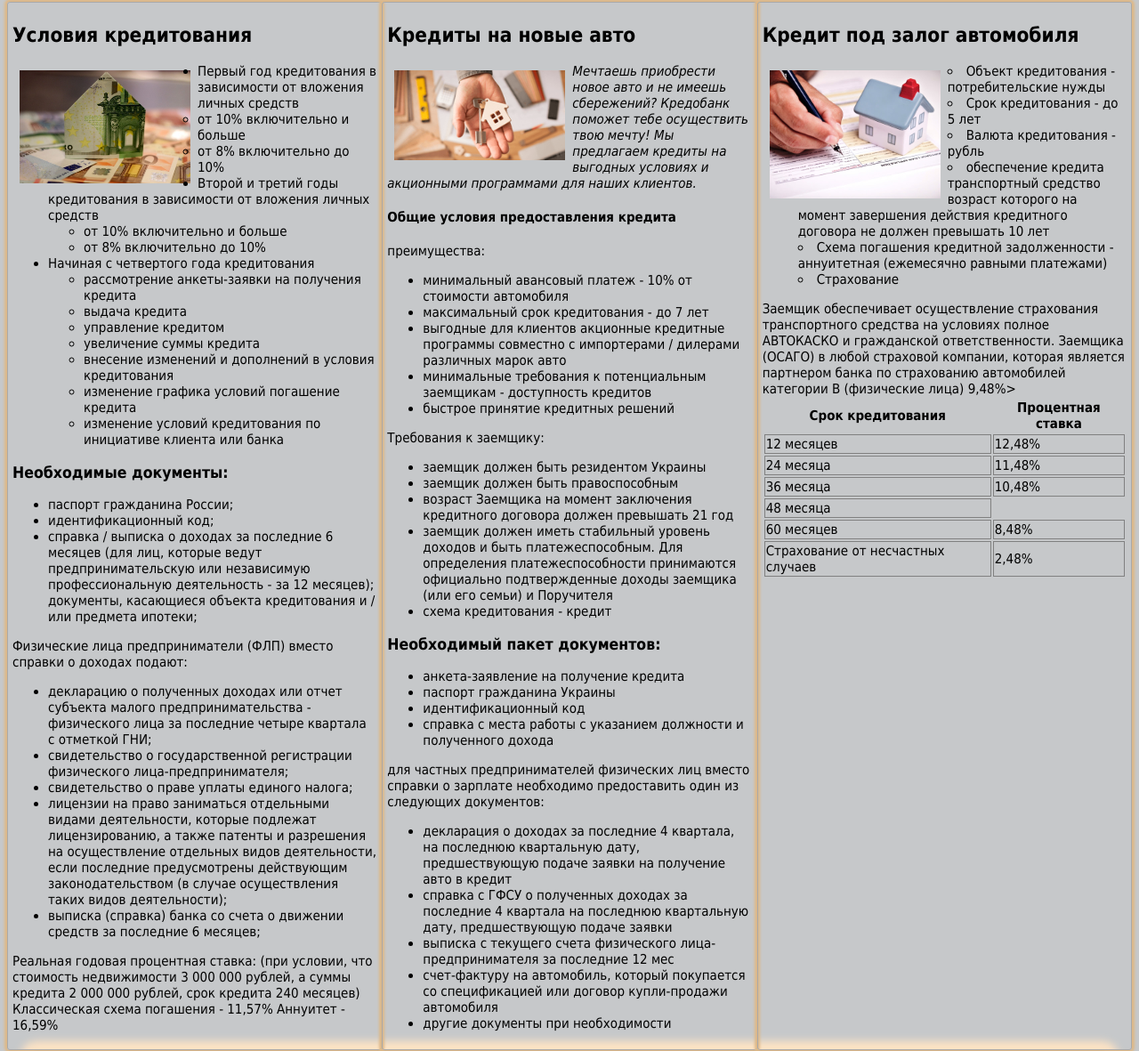
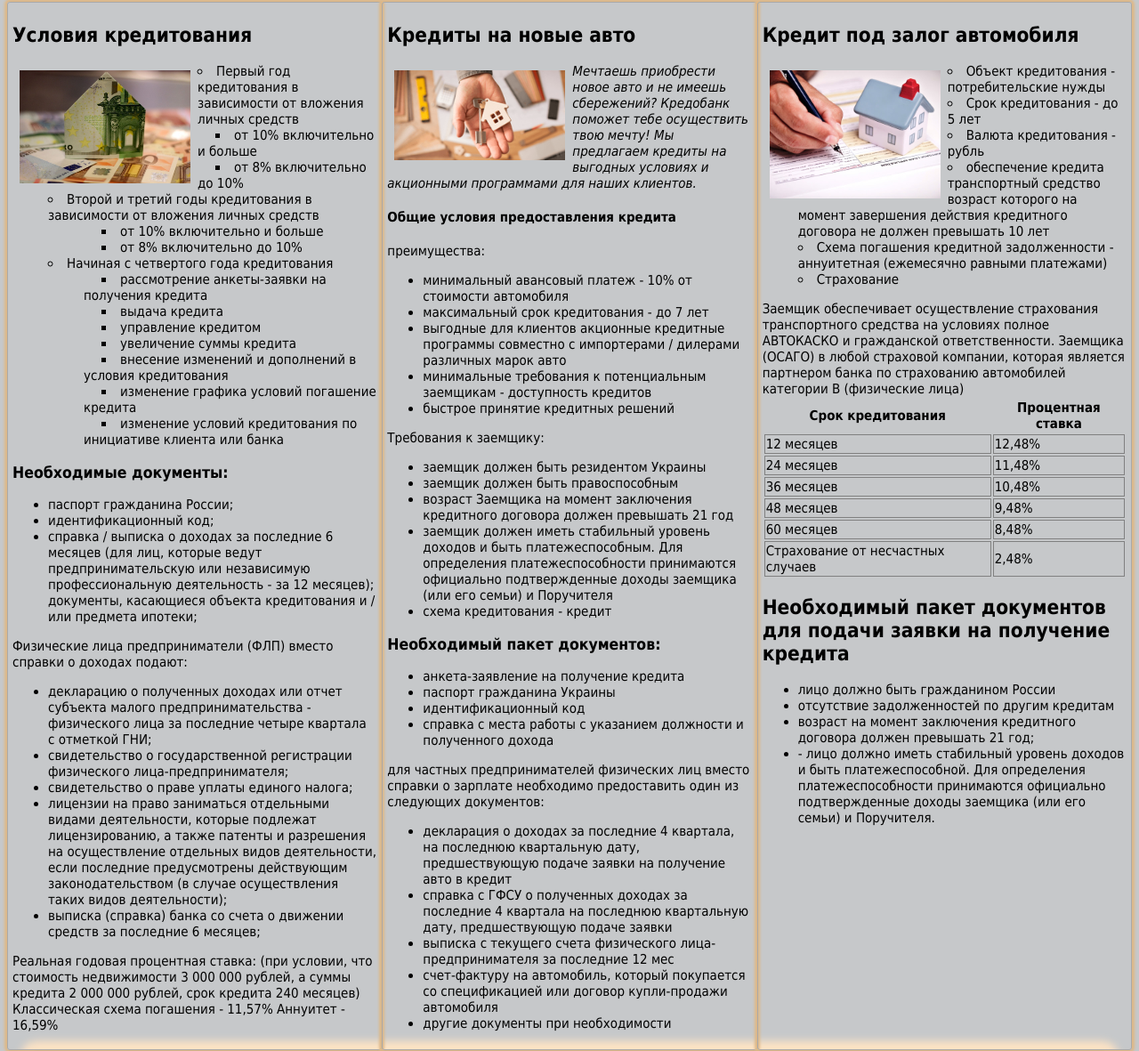
Before and after one commit to KonshinRoman/websyte, a plain HTML site: page page3.html in a window 1280 px wide. Shown: the part 159-1340 px from the top of the page at 89% size. Drawn offline with Linux system fonts and the light colour scheme.

Commit message:
Страница 4. исправление списков

```diff
--- a/css/mystyle.css
+++ b/css/mystyle.css
@@ -97,6 +97,11 @@ ul.list{
     list-style-type: circle;
     list-style-position: inside;
 }
+ul.list1{
+    list-style-type: square;
+    list-style-position: inside;
+    text-indent: 20px;
+}
 
 table td{
     border: grey thin double;
--- a/page3.html
+++ b/page3.html
@@ -25,19 +25,19 @@
             <div class="colonka1">
                <h2>Условия кредитования</h2>
                 <img src="img/16.jpg" class="imgst" alt="Кредиты в рублях">
-                <ul>
+                <ul class="list">
                     <li>Первый год кредитования в зависимости от вложения личных средств</li>
-                    <ul>
+                    <ul class="list1">
                         <li>от 10% включительно и больше</li>
                         <li>от 8% включительно до 10%</li>
                     </ul>
                     <li>Второй и третий годы кредитования в зависимости от вложения личных средств</li>
-                    <ul>
+                    <ul class="list1">
                         <li>от 10% включительно и больше</li>
                         <li>от 8% включительно до 10%</li>
                     </ul>
                     <li>Начиная с четвертого года кредитования</li>
-                    <ul>
+                    <ul class="list1">
                         <li>рассмотрение анкеты-заявки на получения кредита</li>
                         <li>выдача кредита</li>
                         <li>управление кредитом</li>
@@ -133,16 +133,16 @@
                     <td>12,48%</td>
                 </tr>
                 <tr>
-                    <td>24 месяца</td>
+                    <td>24 месяцев</td>
                     <td>11,48%</td>
                 </tr>
                 <tr>
-                    <td>36 месяца</td>
+                    <td>36 месяцев</td>
                     <td>10,48%</td>
                 </tr>
                 <tr>
-                    <td>48 месяца</td>
-                    <td1>9,48%></td>
+                    <td>48 месяцев</td>
+                    <td>9,48%</td>
                 </tr>
                 <tr>
                     <td>60 месяцев</td>
@@ -153,7 +153,14 @@
                     <td>2,48%</td>
                 </tr>
             </table>
-
+<h2>Необходимый пакет документов для подачи заявки на получение кредита</h2>
+                <ul>
+                    <li>лицо должно быть гражданином России</li>
+                    <li>отсутствие задолженностей по другим кредитам</li>
+                    <li>возраст на момент заключения кредитного договора должен превышать 21 год;</li>
+                    <li> - лицо должно иметь стабильный уровень доходов и быть платежеспособной. Для определения
+                        платежеспособности принимаются официально подтвержденные доходы заемщика (или его семьи) и Поручителя.</li>
+                </ul>
             </div>
 
         </div>
```
Also changed, not shown: index.html (+1 -1 lines), page2.html (+6 -6 lines).
